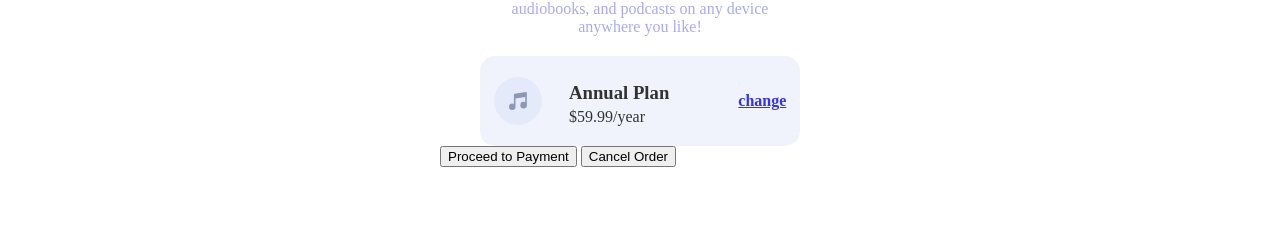
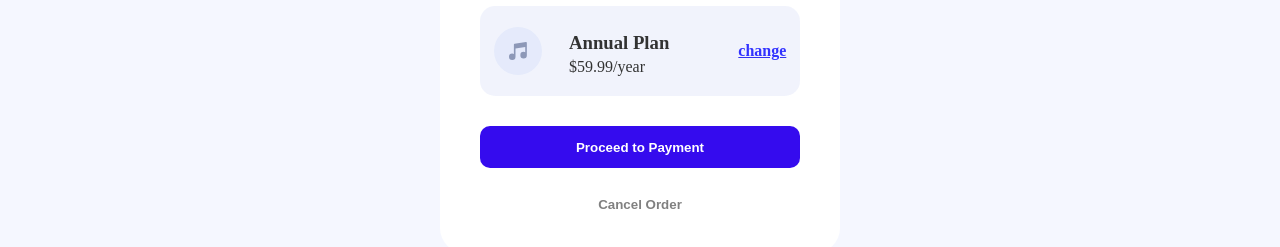
Before and after one commit to JhoneMike/Order-summary-component, a plain HTML site: page index.html in a window 1280 px wide. Shown: the part 497-744 px from the top of the page. Drawn offline with Linux system fonts and the light colour scheme.

Commit message:
Alterando o background

```diff
--- a/index.html
+++ b/index.html
@@ -29,8 +29,8 @@
                 </div>
             </div>
 
-            <button>Proceed to Payment</button>
-            <input type="submit" value="Cancel Order">
+            <button id="btn-proceed">Proceed to Payment</button>
+            <button id="btn-cancel" >Cancel Order</button>
         </div>
     </body>
 </html>
--- a/style.css
+++ b/style.css
@@ -1,18 +1,22 @@
 html{
-    max-width: 100%;
+    margin: 0;
 }
 
 body{
     margin: 0;
     padding: 0;
+    background: url('pattern-background-desktop.svg');
+    background-repeat: no-repeat;
+    background-size: 100%;
+    background-color: hsl(225, 100%, 98%);
 }
 
 .conteudo-principal{
     width: 400px;
     height: 600px;
-    margin: 200px auto 0;
-    /* border: solid 2px #000000; */
+    margin: 150px auto 0;
     border-radius: 25px;
+    background: white;
 }
 
 .icon-hero{
@@ -65,3 +69,37 @@ body{
     font-weight: bold;
     color: blue;
 }
+
+#btn-proceed{
+    display: block;
+    margin: 30px auto 15px;
+    border: none;
+    border-radius: 10px;
+    width: 80%;
+    height: 7%;
+    background-color: rgb(53, 11, 238);
+    color: white;
+    font-weight: bold;
+    cursor: pointer;
+}
+
+#btn-proceed:hover{
+    background: rgb(82, 64, 240);
+}
+
+#btn-cancel{
+    display: block;
+    margin: 10px auto 10px;
+    width: 80%;
+    height: 7%;
+    border: none;
+    border-radius: 10px;
+    background-color: white;
+    color: gray;
+    font-weight: bold;
+    cursor: pointer;
+}
+
+#btn-cancel:hover{
+    color: black;
+}
```
Also changed, not shown: pattern-background-desktop.svg (added).
